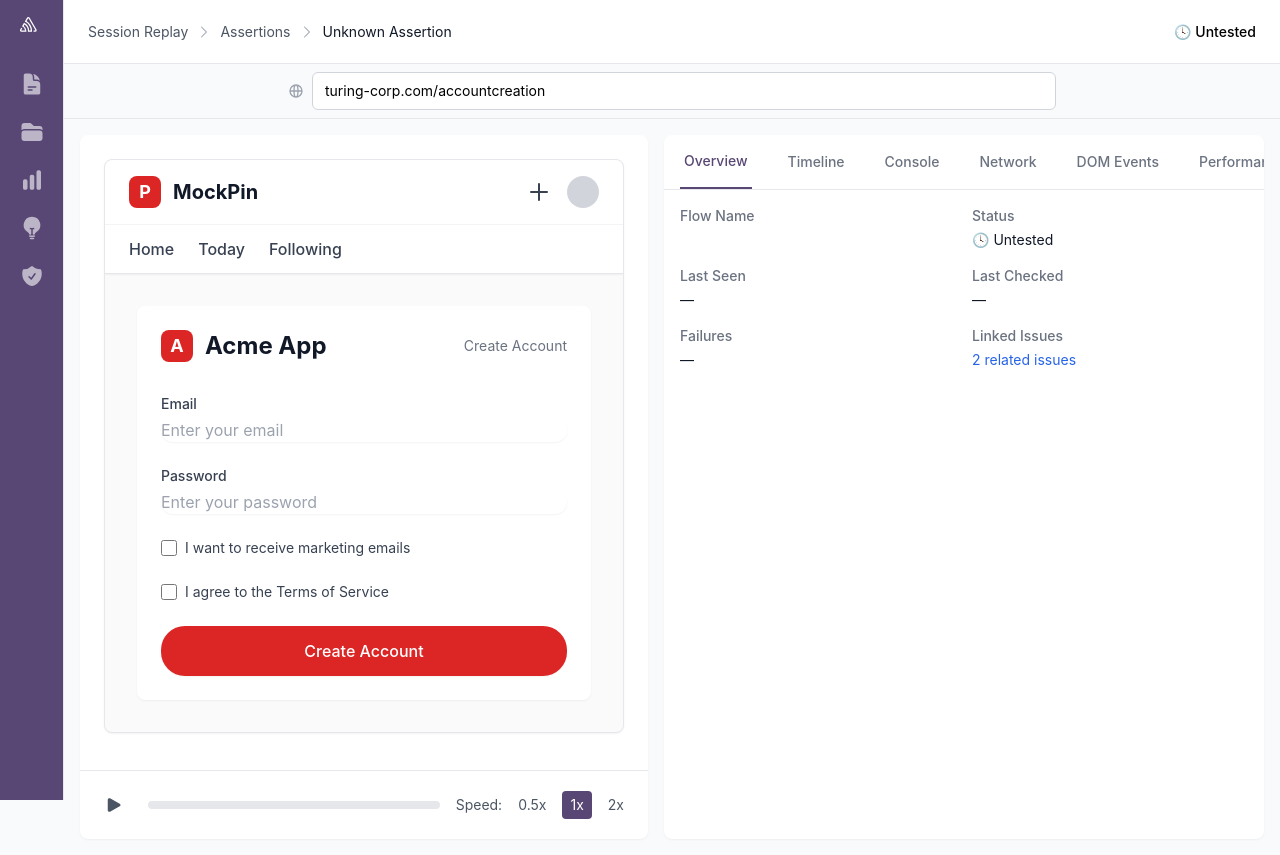
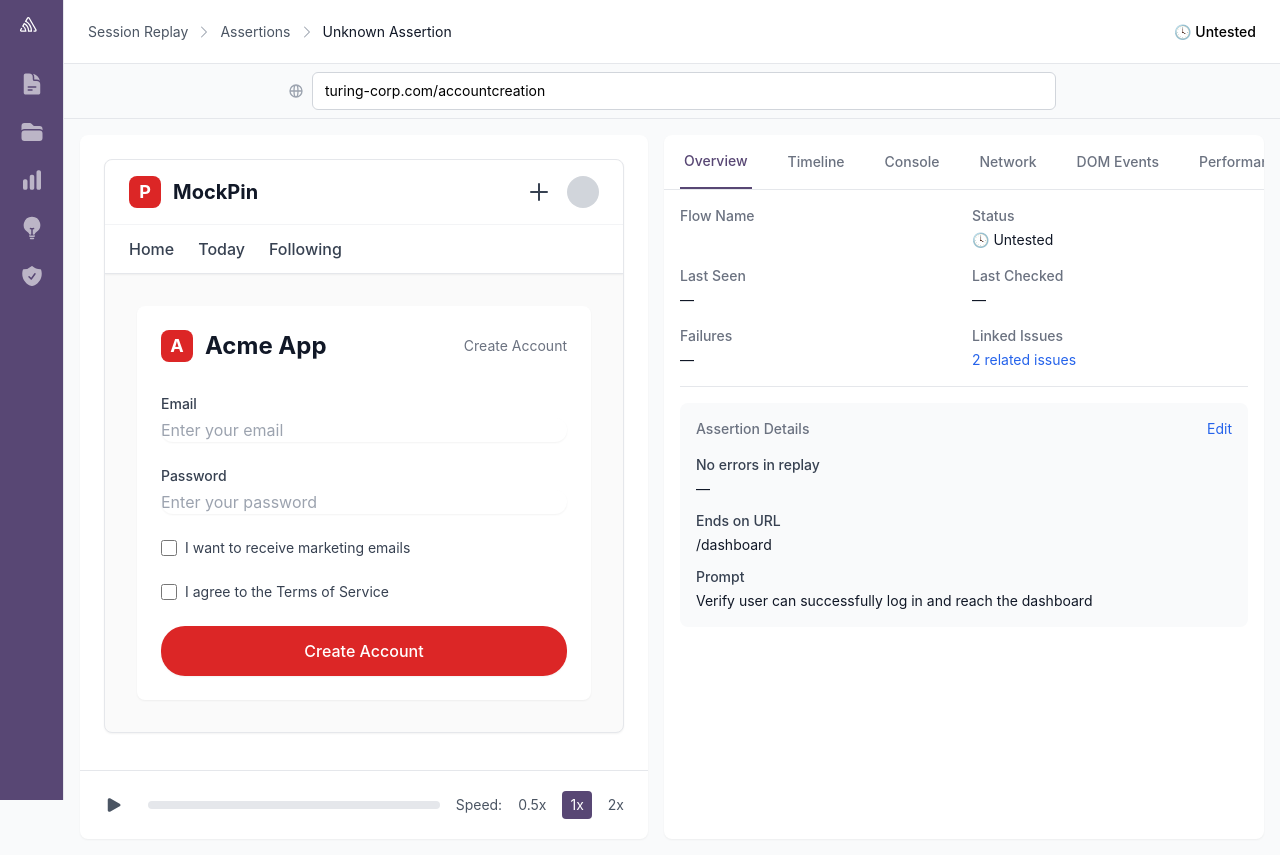
Before and after one commit to codecovdesign/synthetic_testing_prototype, a React (Vite) app: page /assertion/1 in a window 1280 px wide. Built offline with nearby package versions, Linux system fonts and the light colour scheme.

Commit message:
Add edit functionality to Assertion Details section

```diff
--- a/src/components/SessionReplay/AssertionDetail.tsx
+++ b/src/components/SessionReplay/AssertionDetail.tsx
@@ -6,6 +6,7 @@ import { PlayIcon, PauseIcon, ForwardIcon, BackwardIcon } from '@heroicons/react
 import MouseCursor from '../MouseCursor';
 import Breadcrumb from '../Layout/Breadcrumb';
 import { ArrowLeftIcon, ExclamationCircleIcon } from '@heroicons/react/24/outline';
+import CreateAssertionModal from './CreateAssertionModal';
 
 interface TabProps {
   label: string;
@@ -79,6 +80,7 @@ const AssertionDetail = () => {
   const [password, setPassword] = useState('');
   const [marketingConsent, setMarketingConsent] = useState(false);
   const [tos, setTos] = useState(false);
+  const [isEditModalOpen, setIsEditModalOpen] = useState(false);
 
   useEffect(() => {
     document.title = `Assertion - ${assertion?.flowName || 'Unknown Assertion'}`;
@@ -252,6 +254,11 @@ const AssertionDetail = () => {
     setPlaybackSpeed(speed);
   };
 
+  const handleEditSubmit = (flowName: string, prompt: string, conditionType: string, conditionValue: string) => {
+    console.log('Edit submitted:', { flowName, prompt, conditionType, conditionValue });
+    setIsEditModalOpen(false);
+  };
+
   const renderTabContent = () => {
     const lowercaseActiveTab = activeTab.toLowerCase();
     switch (lowercaseActiveTab) {
@@ -287,6 +294,70 @@ const AssertionDetail = () => {
                       2 related issues
                     </a>
                   </p>
+                </div>
+              </div>
+
+              {/* Divider */}
+              <div className="border-t border-gray-200 my-6"></div>
+
+              {/* Assertion Details Section */}
+              <div className="bg-gray-50 rounded-lg p-4">
+                <div className="flex justify-between items-center mb-4">
+                  <h3 className="text-sm font-medium text-gray-500">Assertion Details</h3>
+                  <button
+                    onClick={() => setIsEditModalOpen(true)}
+                    className="text-sm text-blue-600 hover:text-blue-800 hover:underline"
+                  >
+                    Edit
+                  </button>
+                </div>
+                <div className="space-y-3">
+                  {id === '1' ? (
+                    <>
+                      <div>
+                        <h4 className="text-sm font-medium text-gray-700">No errors in replay</h4>
+                        <p className="mt-1 text-sm text-gray-900">—</p>
+                      </div>
+                      <div>
+                        <h4 className="text-sm font-medium text-gray-700">Ends on URL</h4>
+                        <p className="mt-1 text-sm text-gray-900">/dashboard</p>
+                      </div>
+                      <div>
+                        <h4 className="text-sm font-medium text-gray-700">Prompt</h4>
+                        <p className="mt-1 text-sm text-gray-900">Verify user can successfully log in and reach the dashboard</p>
+                      </div>
+                    </>
+                  ) : id === '2' ? (
+                    <>
+                      <div>
+                        <h4 className="text-sm font-medium text-gray-700">Ends on URL</h4>
+                        <p className="mt-1 text-sm text-gray-900">/confirmation</p>
+                      </div>
+                      <div>
+                        <h4 className="text-sm font-medium text-gray-700">Contains user action (click)</h4>
+                        <p className="mt-1 text-sm text-gray-900">.btn-submit</p>
+                      </div>
+                      <div>
+                        <h4 className="text-sm font-medium text-gray-700">Prompt</h4>
+                        <p className="mt-1 text-sm text-gray-900">Verify checkout completes successfully with correct total and address form</p>
+                      </div>
+                    </>
+                  ) : (
+                    <>
+                      <div>
+                        <h4 className="text-sm font-medium text-gray-700">No errors in replay</h4>
+                        <p className="mt-1 text-sm text-gray-900">—</p>
+                      </div>
+                      <div>
+                        <h4 className="text-sm font-medium text-gray-700">Ends on URL</h4>
+                        <p className="mt-1 text-sm text-gray-900">/home</p>
+                      </div>
+                      <div>
+                        <h4 className="text-sm font-medium text-gray-700">Prompt</h4>
+                        <p className="mt-1 text-sm text-gray-900">Verify user can navigate to the home page without errors</p>
+                      </div>
+                    </>
+                  )}
                 </div>
               </div>
             </div>
@@ -684,6 +755,31 @@ const AssertionDetail = () => {
           </div>
         </main>
       </div>
+
+      {/* Edit Modal */}
+      <CreateAssertionModal
+        isOpen={isEditModalOpen}
+        onClose={() => setIsEditModalOpen(false)}
+        onSubmit={handleEditSubmit}
+        initialData={{
+          flowName: assertion?.flowName || '',
+          prompt: id === '1'
+            ? 'Verify user can successfully log in and reach the dashboard'
+            : id === '2'
+            ? 'Verify checkout completes successfully with correct total and address form'
+            : 'Verify user can navigate to the home page without errors',
+          conditionType: id === '1'
+            ? 'no-errors'
+            : id === '2'
+            ? 'ends-on-url'
+            : 'no-errors',
+          conditionValue: id === '1'
+            ? ''
+            : id === '2'
+            ? '/confirmation'
+            : ''
+        }}
+      />
     </div>
   );
 };
--- a/src/components/SessionReplay/CreateAssertionModal.tsx
+++ b/src/components/SessionReplay/CreateAssertionModal.tsx
@@ -1,17 +1,32 @@
-import React, { useState } from 'react';
+import React, { useState, useEffect } from 'react';
 import { XMarkIcon } from '@heroicons/react/24/solid';
 
 interface CreateAssertionModalProps {
   isOpen: boolean;
   onClose: () => void;
   onSubmit: (flowName: string, prompt: string, conditionType: string, conditionValue: string) => void;
+  initialData?: {
+    flowName: string;
+    prompt: string;
+    conditionType: string;
+    conditionValue: string;
+  };
 }
 
-const CreateAssertionModal: React.FC<CreateAssertionModalProps> = ({ isOpen, onClose, onSubmit }) => {
-  const [flowName, setFlowName] = useState('');
-  const [prompt, setPrompt] = useState('');
-  const [conditionType, setConditionType] = useState('ends-on-url');
-  const [conditionValue, setConditionValue] = useState('');
+const CreateAssertionModal: React.FC<CreateAssertionModalProps> = ({ isOpen, onClose, onSubmit, initialData }) => {
+  const [flowName, setFlowName] = useState(initialData?.flowName || '');
+  const [prompt, setPrompt] = useState(initialData?.prompt || '');
+  const [conditionType, setConditionType] = useState(initialData?.conditionType || 'ends-on-url');
+  const [conditionValue, setConditionValue] = useState(initialData?.conditionValue || '');
+
+  useEffect(() => {
+    if (initialData) {
+      setFlowName(initialData.flowName);
+      setPrompt(initialData.prompt);
+      setConditionType(initialData.conditionType);
+      setConditionValue(initialData.conditionValue);
+    }
+  }, [initialData]);
 
   if (!isOpen) return null;
 
@@ -48,7 +63,9 @@ const CreateAssertionModal: React.FC<CreateAssertionModalProps> = ({ isOpen, onC
     <div className="fixed inset-0 bg-black bg-opacity-50 flex items-center justify-center z-50">
       <div className="bg-white rounded-lg shadow-xl max-w-2xl w-full mx-4">
         <div className="px-6 py-4 border-b border-gray-200 flex items-center justify-between">
-          <h2 className="text-xl font-semibold text-gray-900">Create Assertion</h2>
+          <h2 className="text-xl font-semibold text-gray-900">
+            {initialData ? 'Edit Assertion' : 'Create Assertion'}
+          </h2>
           <button
             onClick={onClose}
             className="text-gray-400 hover:text-gray-500"
@@ -138,7 +155,7 @@ const CreateAssertionModal: React.FC<CreateAssertionModalProps> = ({ isOpen, onC
               disabled={!flowName.trim()}
               className="px-4 py-2 text-sm font-medium text-white bg-[#584774] rounded-md hover:bg-[#4a3d63] disabled:opacity-50 disabled:cursor-not-allowed"
             >
-              Save
+              {initialData ? 'Save Changes' : 'Save'}
             </button>
           </div>
         </form>
```
